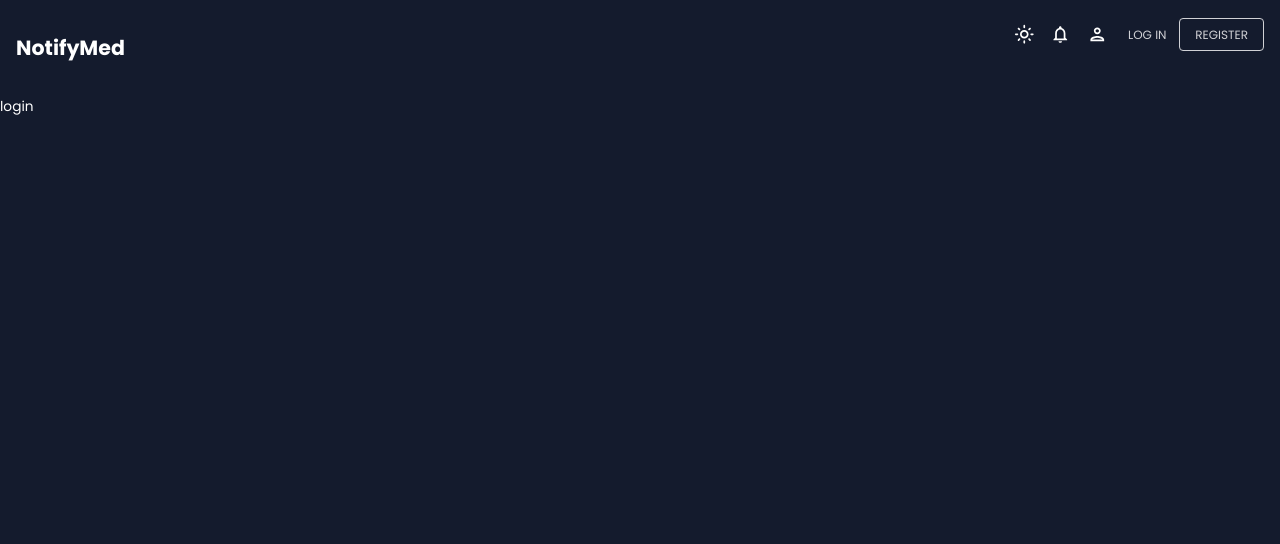
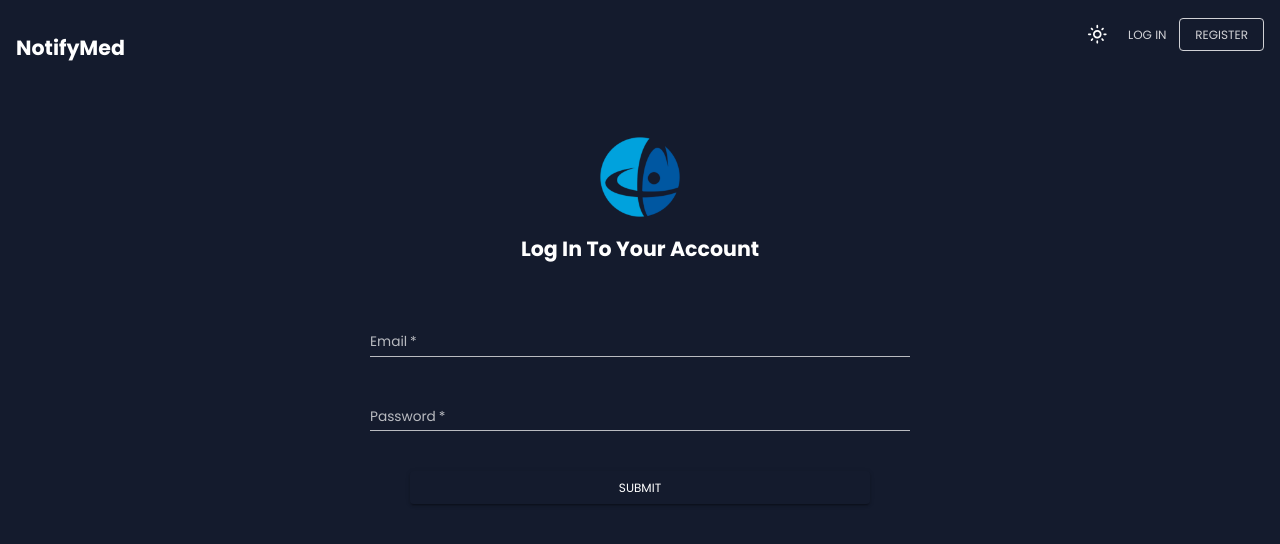
Before and after one commit to Notify-Med/client, a React (Create React App) app: page /login in a window 1280 px wide. Shown: the top 544 px of the page. Built offline with nearby package versions, Linux system fonts and the light colour scheme.

Commit message:
complete authentication and updated navbar

```diff
--- a/package.json
+++ b/package.json
@@ -13,7 +13,9 @@
     "@testing-library/user-event": "^13.5.0",
     "axios": "^1.4.0",
     "formik": "^2.4.2",
+    "js-cookie": "^3.0.5",
     "react": "^18.2.0",
+    "react-auth-kit": "^2.12.4",
     "react-dom": "^18.2.0",
     "react-router-dom": "^6.14.2",
     "react-scripts": "5.0.1",
--- a/src/App.js
+++ b/src/App.js
@@ -10,6 +10,7 @@ import Register from "./components/register/register";
 
 function App() {
   const [theme, colorMode] = useMode();
+
   return (
     <ColorModeContext.Provider value={colorMode}>
       <ThemeProvider theme={theme}>
--- a/src/components/login/login.jsx
+++ b/src/components/login/login.jsx
@@ -1,8 +1,144 @@
-import React from 'react'
+import { Box } from '@mui/material'
+import Button from '@mui/material/Button';
+import Alert from '@mui/material/Alert';
+import CheckIcon from '@mui/icons-material/Check';
+import tmpaLogo from '/Users/aya/Desktop/NotifyMed/client/src/images/tmpaLogoOnly.png'
+import React from 'react';
+import { ColorModeContext, tokens} from '../../theme';
+import { TextField, useTheme } from '@mui/material';
+import axios from '../../api/axios.js';
+import { useRef, useState, useEffect, useContext } from 'react';
+import AuthContext from "../../context/AuthProvider";
 
-const login = () => {
+const LOGIN_URL = '/users/login';
+
+const Login = () => {
+
+  const theme = useTheme();
+  tokens(theme.palette.mode);
+  useContext(ColorModeContext);
+  console.log('mode :', theme.palette.mode);
+
+  const {setAuth} = useContext(AuthContext);
+
+  const userRef =useRef();
+  const errRef =useRef();
+
+  const [email, setEmail] = useState('');
+  const [pwd, setPwd] = useState('');
+  const [errMsg, setErrMsg] = useState('');
+  const [success, setSuccess] = useState(false);
+
+  useEffect(()=>{
+    userRef.current.focus();
+  },[])
+  useEffect(()=>{
+    setErrMsg('');
+  },[email,pwd])
+
+  const handleSubmit = async (e)=>{
+    e.preventDefault(); //disable the default behavior of the form which will reload the page
+
+    try {
+      const response = await axios.post(
+        LOGIN_URL,
+        {email,
+        password: pwd},
+        {
+          headers: { 'Content-Type': 'application/json'},
+          withCredentials: true
+        }
+      );
+      console.log(JSON.stringify(response?.data));
+      const accessToken =JSON.stringify(response?.data?.token);
+
+      // Store the token in a cookie (using js-cookie)
+      console.log('accessToken:', accessToken); // Add this line to check the value
+      localStorage.setItem('accessToken', accessToken);
+
+
+      setAuth({ email, pwd, accessToken});
+      setEmail('');
+      setPwd('');
+      setSuccess(true);
+    } catch (err) {
+      if (!err?.response) {
+        setErrMsg('No Server Response');
+      } else if (err.response?.status === 400) {
+          setErrMsg('Missing Username or Password');
+      } else if (err.response?.status === 401) {
+          setErrMsg('Unauthorized');
+      } else {
+          setErrMsg('Login Failed');
+      }
+      errRef.current.focus();
+    }
+
+
+  }
+
+
   return (
-    <div>login</div>
+    <Box display={'flex'} justifyContent={'center'} p={5} flexDirection="column" alignItems="center">
+        <img src={tmpaLogo} alt='tmpa Logo'  height={80}/>
+        <h2>Log In To Your Account</h2>
+        <form onSubmit={handleSubmit}>
+
+        <TextField
+            id="email"
+            label="Email"
+            variant="standard"
+            ref={userRef}
+            autoComplete='off'
+            onChange={(e) => setEmail(e.target.value)}
+            value={email}
+            required
+            sx={{
+              '& label.Mui-focused': {
+                color: theme.palette.mode === 'dark' ? theme.palette.text.light : undefined,
+              },
+              '& .MuiInput-underline:after': {
+                borderBottomColor: theme.palette.mode === 'dark' ? theme.palette.text.light : undefined,
+              },
+              '& .MuiOutlinedInput-root.Mui-focused .MuiOutlinedInput-notchedOutline': {
+                borderColor: theme.palette.mode === 'dark' ? theme.palette.text.light : undefined,
+              },
+              width: '100%',
+              marginTop: '30px'
+            }}/>
+            <TextField
+            id="password"
+            label="Password"
+            variant="standard"
+            type="password"
+            onChange={(e) => setPwd(e.target.value)}
+            value={pwd}
+            required
+            sx={{
+              '& label.Mui-focused': {
+                color: theme.palette.mode === 'dark' ? theme.palette.text.light : undefined,
+              },
+              '& .MuiInput-underline:after': {
+                borderBottomColor: theme.palette.mode === 'dark' ? theme.palette.text.light : undefined,
+              },
+              '& .MuiOutlinedInput-root.Mui-focused .MuiOutlinedInput-notchedOutline': {
+                borderColor: theme.palette.mode === 'dark' ? theme.palette.text.light : undefined,
+              },
+              width: '100%',
+              marginTop: '30px'
+            }}/>
+
+          <Box display={'flex'} justifyContent={'center'} p={5} flexDirection="column" alignItems="center">
+            <Button type="submit" variant="contained" sx={{}} className='submitB'> Submit</Button>
+          </Box>
+        </form>
+        {errMsg && <Alert severity="error">
+                      {errMsg}
+                    </Alert>}
+        {success && <Alert icon={<CheckIcon fontSize="inherit" />} severity="success">
+                      User logged in successfully.
+                    </Alert>}
+    </Box>
   )
 }
-export default login
+export default Login
--- a/src/components/register/register.jsx
+++ b/src/components/register/register.jsx
@@ -148,8 +148,7 @@ const Register = () => {
             }}/>
 
             <Box display={'flex'} justifyContent={'center'} p={5} flexDirection="column" alignItems="center">
-
-            <Button type="submit" variant="contained" sx={{}} className='submitB'> Submit</Button>
+              <Button type="submit" variant="contained" sx={{}} className='submitB'> Submit</Button>
             </Box>
         </form>
         {errMsg && <Alert severity="error">
--- /dev/null
+++ b/src/context/AuthProvider.js
@@ -0,0 +1,15 @@
+import { createContext, useState } from "react";
+
+const AuthContext = createContext({});
+
+export const AuthProvider = ({children})=>{
+    const [auth, setAuth] =useState({});
+
+    return(
+        <AuthContext.Provider value={{auth, setAuth}}>
+            {children}
+        </AuthContext.Provider>
+    )
+}
+
+export default AuthContext;
--- a/src/global/navbar.jsx
+++ b/src/global/navbar.jsx
@@ -7,9 +7,28 @@ import  DarkModeOutlinedIcon from '@mui/icons-material/DarkModeOutlined';
 import  NotificationsModeOutlinedIcon from '@mui/icons-material/NotificationsOutlined';
 import  PersonModeOutlinedIcon from '@mui/icons-material/PersonOutlined';
 import { useNavigate } from 'react-router-dom';
+import { useEffect, useState } from 'react';
 
 const Navbar = () => {
+    // State to keep track of user authentication status
+    const [isLoggedIn, setIsLoggedIn] = useState(false);
 
+    // Function to check if the user is authenticated using localStorage
+    const isUserAuthenticated = () => {
+        const authToken = localStorage.getItem('accessToken');
+        return authToken !== null; // If authToken exists in localStorage, user is authenticated, otherwise not.
+    };
+
+    // Function to handle logout
+    const handleLogout = () => {
+        localStorage.removeItem('accessToken');
+        setIsLoggedIn(false);
+    };
+
+    // Run the authentication check on component mount (page load)
+  useEffect(() => {
+    setIsLoggedIn(isUserAuthenticated()); // Update the state based on authentication status
+  }, []);
     // NAVIGATION
     const navigate = useNavigate(); // Get the navigation function
     // Navigate to the '/register' route
@@ -46,14 +65,31 @@ const Navbar = () => {
             <DarkModeOutlinedIcon />
           )}
         </IconButton>
+
+        {isLoggedIn ? (
+          // Render these elements when the user is logged in
+          <>
             <IconButton>
               <NotificationsModeOutlinedIcon />
             </IconButton>
             <IconButton>
               <PersonModeOutlinedIcon />
             </IconButton>
-            <Button variant="text" style={{ color: buttonTextcolor }} onClick={LoginRoute}>Log In</Button>
-            <Button variant="outlined" style={outlinedButtonStyle} onClick={RegisterRoute}>Register</Button>
+            <Button variant="text" style={{ color: buttonTextcolor }} onClick={handleLogout} >
+              Log Out
+            </Button>
+          </>
+        ) : (
+          // Render these elements when the user is not logged in
+          <>
+            <Button variant="text" style={{ color: buttonTextcolor }} onClick={LoginRoute}>
+              Log In
+            </Button>
+            <Button variant="outlined" style={outlinedButtonStyle} onClick={RegisterRoute}>
+              Register
+            </Button>
+          </>
+        )}
       </Box>
     </Box>
   )
--- a/src/index.js
+++ b/src/index.js
@@ -3,12 +3,16 @@ import ReactDOM from 'react-dom/client';
 import './index.css';
 import App from './App';
 import { BrowserRouter } from 'react-router-dom';
+import { AuthProvider } from './context/AuthProvider';
 
 const root = ReactDOM.createRoot(document.getElementById('root'));
 root.render(
+
   <React.StrictMode>
-    <BrowserRouter>
-      <App />
-    </BrowserRouter>
+    <AuthProvider>
+      <BrowserRouter>
+        <App />
+      </BrowserRouter>
+    </AuthProvider>
   </React.StrictMode>
 );
```
Also changed, not shown: 1 other file (tests, documents, lock files or other folders). Lines whose indentation alone changed are shown as unchanged.
